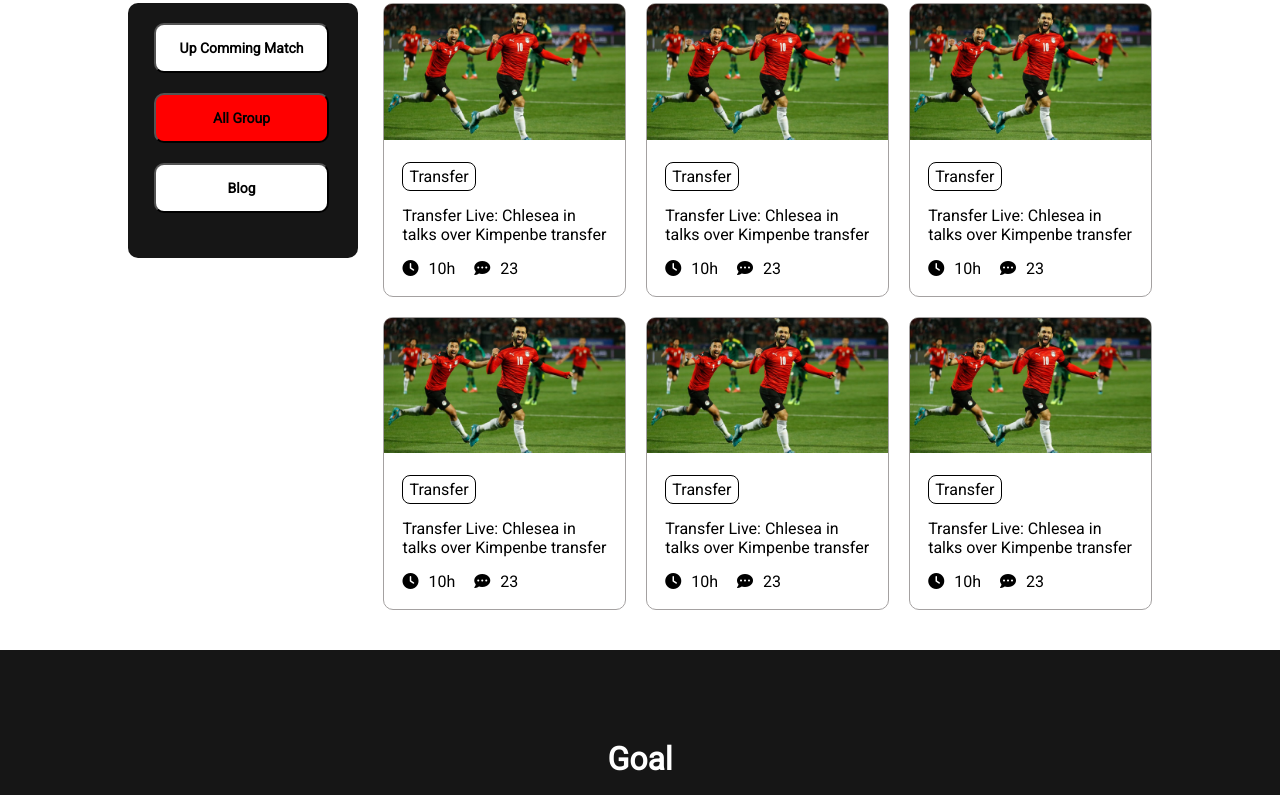
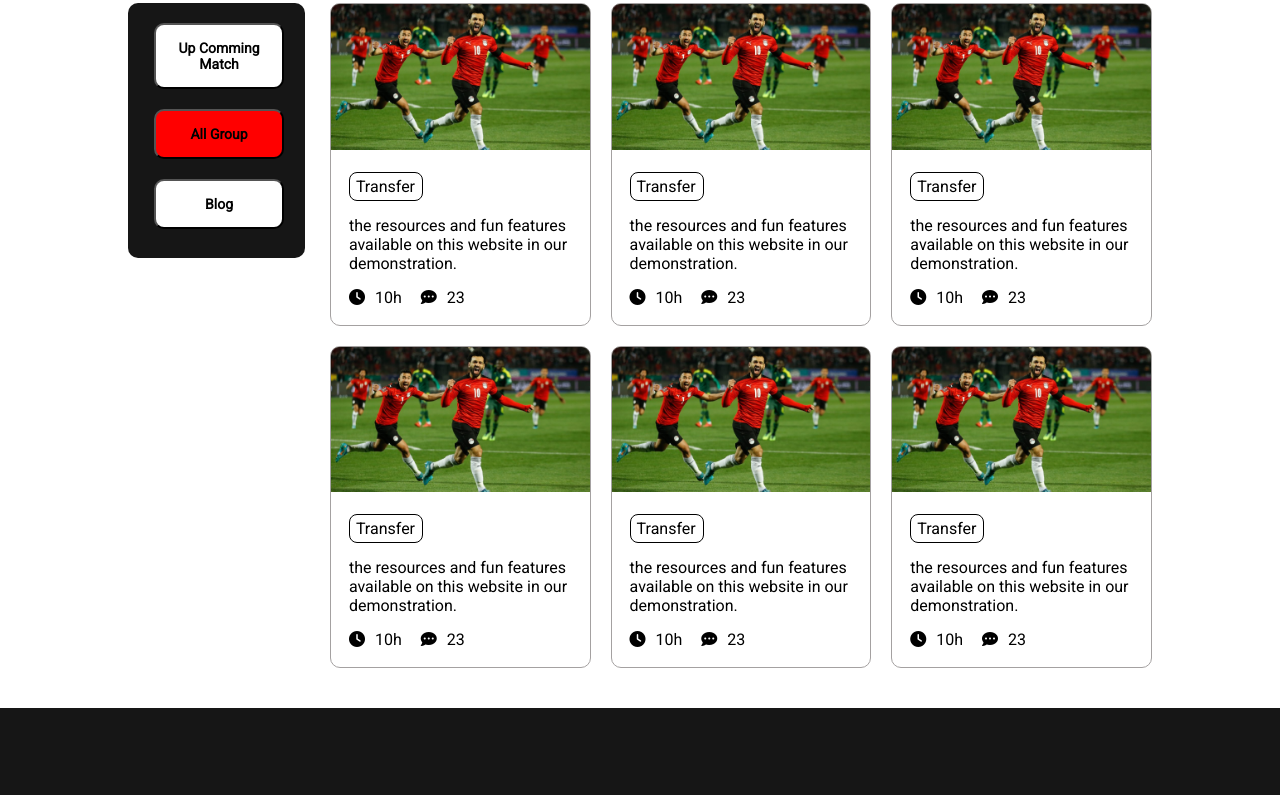
Before and after one commit to mdaslam19990/world-cup-project, a plain HTML site: page index3.html in a window 1280 px wide. Shown: the part 575-1370 px from the top of the page. Drawn offline with Linux system fonts and the light colour scheme; a web font is replaced by a local one.

Commit message:
style html

```diff
--- a/index3.html
+++ b/index3.html
@@ -50,8 +50,7 @@
                         </div>
                         <div class="blog-title">
                             <p class="title">Transfer</p>
-                            <p>Transfer Live: Chlesea in talks
-                                over Kimpenbe transfer</p>
+                            <p>the resources and fun features available on this website in our demonstration.</p>
                             <span><i class="fa-solid fa-clock"></i></span>10h
                             <span class="icon"><i class="fa-solid fa-comment-dots"></i></span>23
 
@@ -64,8 +63,7 @@
                         </div>
                         <div class="blog-title">
                             <p class="title">Transfer</p>
-                            <p>Transfer Live: Chlesea in talks
-                                over Kimpenbe transfer</p>
+                            <p>the resources and fun features available on this website in our demonstration.</p>
                             <span><i class="fa-solid fa-clock"></i></span>10h
                             <span class="icon"><i class="fa-solid fa-comment-dots"></i></span>23
                         </div>
@@ -77,8 +75,7 @@
                         </div>
                         <div class="blog-title">
                             <p class="title">Transfer</p>
-                            <p>Transfer Live: Chlesea in talks
-                                over Kimpenbe transfer</p>
+                            <p>the resources and fun features available on this website in our demonstration.</p>
                             <span><i class="fa-solid fa-clock"></i></span>10h
                             <span class="icon"><i class="fa-solid fa-comment-dots"></i></span>23
                         </div>
@@ -90,8 +87,7 @@
                         </div>
                         <div class="blog-title">
                             <p class="title">Transfer</p>
-                            <p>Transfer Live: Chlesea in talks
-                                over Kimpenbe transfer</p>
+                            <p>the resources and fun features available on this website in our demonstration.</p>
                             <span><i class="fa-solid fa-clock"></i></span>10h
                             <span class="icon"><i class="fa-solid fa-comment-dots"></i></span>23
                         </div>
@@ -103,8 +99,7 @@
                         </div>
                         <div class="blog-title">
                             <p class="title">Transfer</p>
-                            <p>Transfer Live: Chlesea in talks
-                                over Kimpenbe transfer</p>
+                            <p>the resources and fun features available on this website in our demonstration.</p>
                             <span><i class="fa-solid fa-clock"></i></span>10h
                             <span class="icon"><i class="fa-solid fa-comment-dots"></i></span>23
                         </div>
@@ -116,8 +111,7 @@
                         </div>
                         <div class="blog-title">
                             <p class="title">Transfer</p>
-                            <p>Transfer Live: Chlesea in talks
-                                over Kimpenbe transfer</p>
+                            <p>the resources and fun features available on this website in our demonstration.</p>
                             <span><i class="fa-solid fa-clock"></i></span>10h
                             <span class="icon"><i class="fa-solid fa-comment-dots"></i></span>23
                         </div>
```
Also changed, not shown: index.html (+6 -12 lines).
